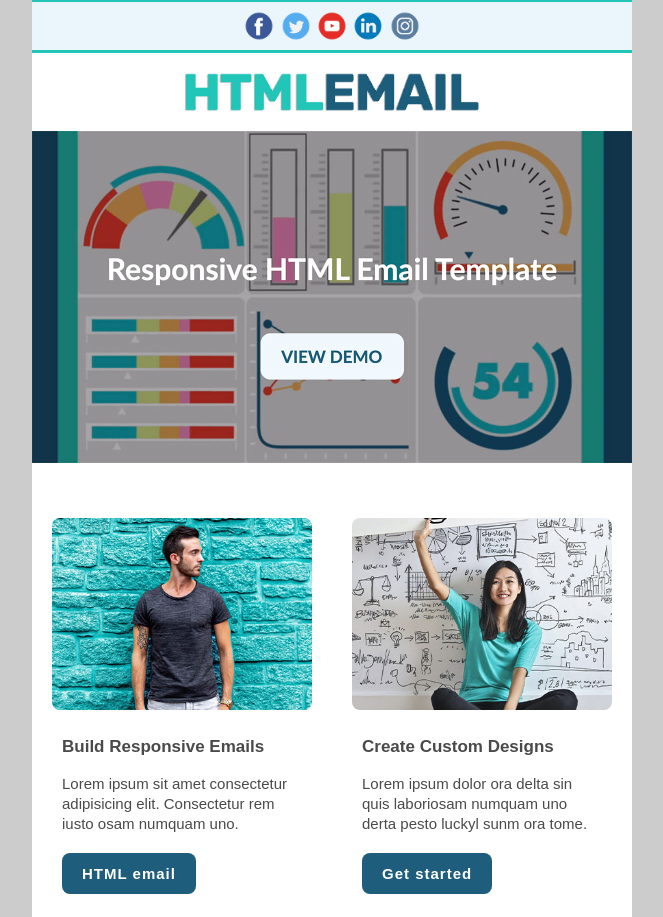
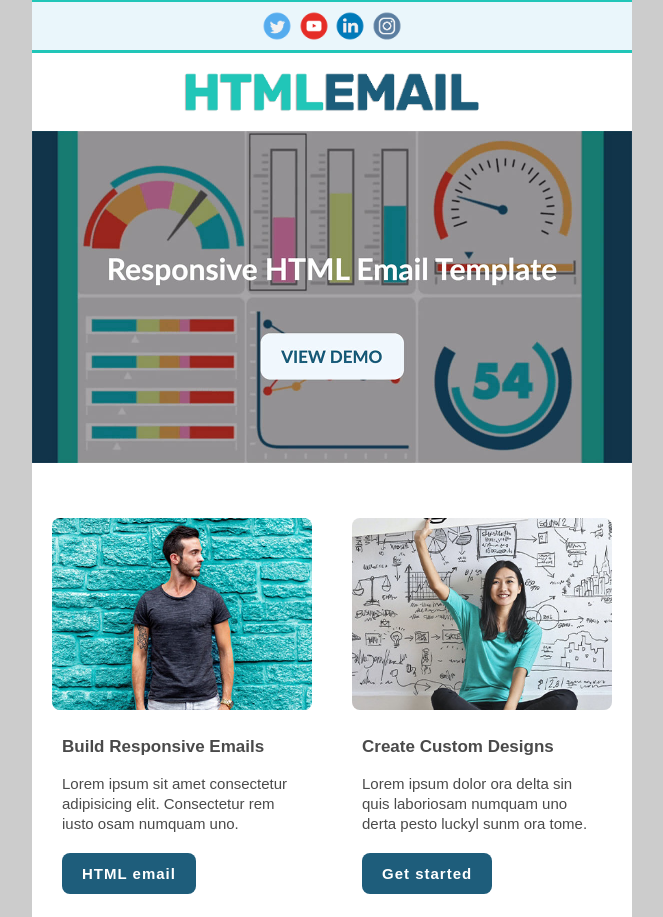
Before and after one commit to IlyaKrapivnoy/HTML_email_template, a plain HTML site: page index.html in a window 1280 px wide. Shown: the top 917 px of the page, without its empty margins (308-971 px from the left). Drawn offline with Linux system fonts and the light colour scheme.

Commit message:
small fix 2

```diff
--- a/index.html
+++ b/index.html
@@ -93,7 +93,7 @@
 						<tr>
 							<td style="text-align: center; padding: 8px 0 4px; background-color: #eaf6fb; border-top: 2px solid #21c6b8; border-bottom: 3px solid #21c6b8">
 
-								<a href="#"><img src="img/circle-facebook.png" width="32" alt="facebook"></a>
+<!--								<a href="#"><img src="img/circle-facebook.png" width="32" alt="facebook"></a>-->
 								<a href="#"><img src="img/circle-twitter.png" width="32" alt="facebook"></a>
 								<a href="#"><img src="img/circle-youtube.png" width="32" alt="facebook"></a>
 								<a href="#"><img src="img/circle-linkedin.png" width="32" alt="facebook"></a>
```
